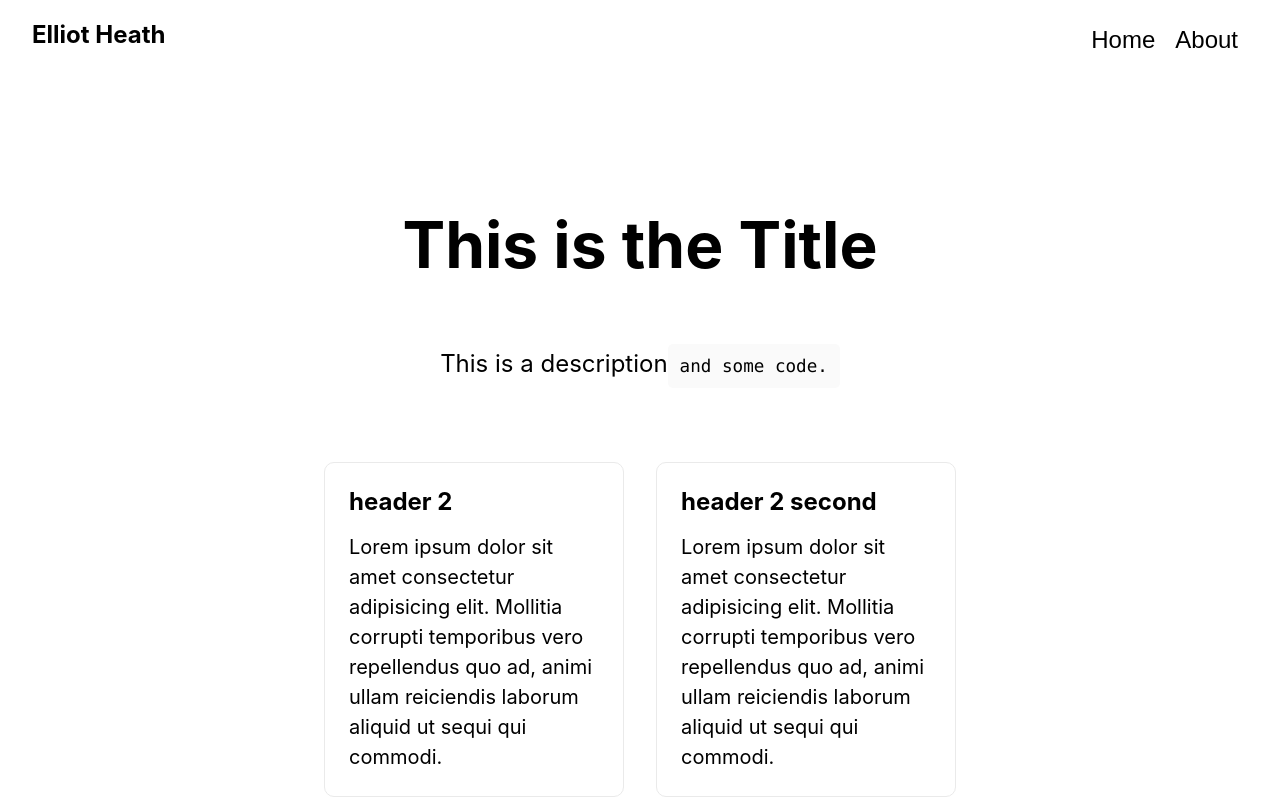
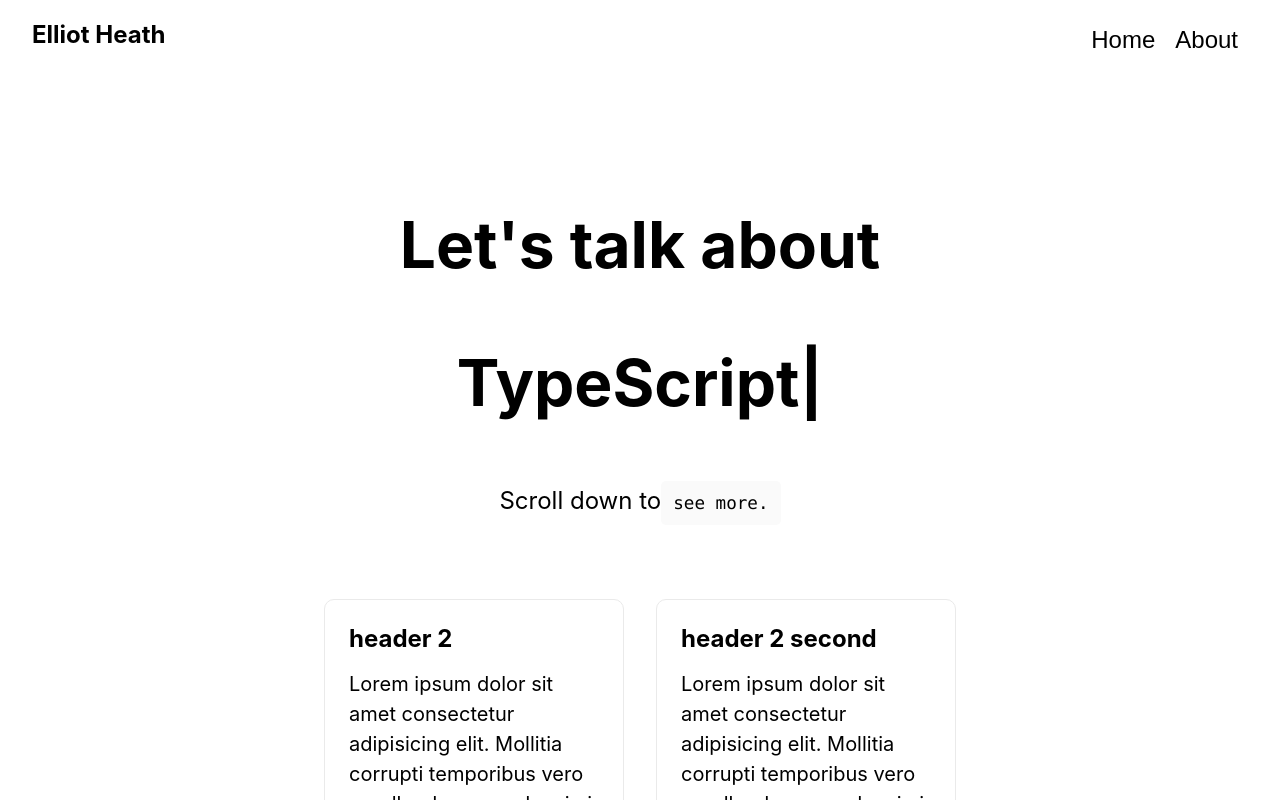
Before and after one commit to eheath30/fantastic-fortnight-folio, a Next.js app: page / in a window 1280 px wide. Shown: the top 800 px of the page. Built offline with nearby package versions, Linux system fonts and the light colour scheme.

Commit message:
hero, typical

```diff
--- /dev/null
+++ b/components/Hero.tsx
@@ -0,0 +1,59 @@
+import React from 'react'
+import styles from '../styles/Hero.module.css'
+import Typical from 'react-typical'
+import { motion } from 'framer-motion'
+
+const containerVariants = {
+  hidden: {
+    opacity: 0,
+  },
+  visible: {
+    opacity: 1,
+    transition: { delay: 1, duration: 1.5 }
+  },
+  exit: {
+    x: "-100vh",
+    transition: { ease: 'easeInOut' }
+  }
+};
+
+const Hero = () => {
+  return (
+    <motion.div className="home container"
+      variants={containerVariants}
+      initial="hidden"
+      animate="visible"
+      exit="exit"
+    >
+        <h1 className={styles.title}>
+          Let's talk about <Typical wrapper="p" loop ={1} steps={[
+            "JavaScript",
+            3000,
+            "TypeScript",
+            3000,
+            "ReactJS",
+            3000,
+            "HTML & CSS",
+            3000,
+            "Node & Express",
+            3000,
+            "Flask & Django",
+            3000,
+            "Databases",
+            3000,
+            "UI & UX Design",
+            3000,
+            "Software development",
+            3000,
+          ]}/>
+        </h1>
+
+        <p className={styles.description}>
+        Scroll down to
+          <code className={styles.code}>see more.</code>
+        </p>
+        </motion.div>
+  )
+}
+
+export default Hero
--- a/package.json
+++ b/package.json
@@ -16,6 +16,7 @@
     "react-dom": "18.2.0",
     "react-router-dom": "^6.0.2",
     "react-scripts": "4.0.3",
+    "react-typical": "^0.1.3",
     "styled-components": "^5.3.3"
   },
   "devDependencies": {
--- a/pages/index.tsx
+++ b/pages/index.tsx
@@ -3,7 +3,7 @@ import Head from 'next/head'
 import Image from 'next/image'
 import styles from '../styles/Home.module.css'
 import ProjectsGrid from '../components/ProjectsGrid'
-
+import Hero from '../components/Hero';
 
 const Home: NextPage = () => {
   return (
@@ -15,14 +15,7 @@ const Home: NextPage = () => {
       </Head>
 
       <main className={styles.main}>
-        <h1 className={styles.title}>
-          This is the Title
-        </h1>
-
-        <p className={styles.description}>
-        This is a description
-          <code className={styles.code}>and some code.</code>
-        </p>
+        <Hero />
 
         <ProjectsGrid />
 
--- /dev/null
+++ b/styles/Hero.module.css
@@ -0,0 +1,44 @@
+
+.title a {
+    color: #0070f3;
+    text-decoration: none;
+  }
+
+  .title a:hover,
+  .title a:focus,
+  .title a:active {
+    text-decoration: underline;
+  }
+
+  .title {
+    margin: 0;
+    line-height: 1.15;
+    font-size: 4rem;
+  }
+
+  .title,
+  .description {
+    text-align: center;
+  }
+
+  .description {
+    margin: 4rem 0;
+    line-height: 1.5;
+    font-size: 1.5rem;
+  }
+
+  .code {
+    background: #fafafa;
+    border-radius: 5px;
+    padding: 0.75rem;
+    font-size: 1.1rem;
+    font-family: Menlo, Monaco, Lucida Console, Liberation Mono, DejaVu Sans Mono,
+      Bitstream Vera Sans Mono, Courier New, monospace;
+  }
+
+
+@media (prefers-color-scheme: dark) {
+    .code {
+      background: #111;
+    }
+  }
--- a/styles/Home.module.css
+++ b/styles/Home.module.css
@@ -28,43 +28,6 @@
   flex-grow: 1;
 }
 
-.title a {
-  color: #0070f3;
-  text-decoration: none;
-}
-
-.title a:hover,
-.title a:focus,
-.title a:active {
-  text-decoration: underline;
-}
-
-.title {
-  margin: 0;
-  line-height: 1.15;
-  font-size: 4rem;
-}
-
-.title,
-.description {
-  text-align: center;
-}
-
-.description {
-  margin: 4rem 0;
-  line-height: 1.5;
-  font-size: 1.5rem;
-}
-
-.code {
-  background: #fafafa;
-  border-radius: 5px;
-  padding: 0.75rem;
-  font-size: 1.1rem;
-  font-family: Menlo, Monaco, Lucida Console, Liberation Mono, DejaVu Sans Mono,
-    Bitstream Vera Sans Mono, Courier New, monospace;
-}
-
 .logo {
   height: 1em;
   margin-left: 0.5rem;
@@ -82,9 +45,6 @@
   .footer {
     border-color: #222;
   }
-  .code {
-    background: #111;
-  }
   .logo img {
     filter: invert(1);
   }
```
Also changed, not shown: 2 other files (tests, documents, lock files or other folders).
